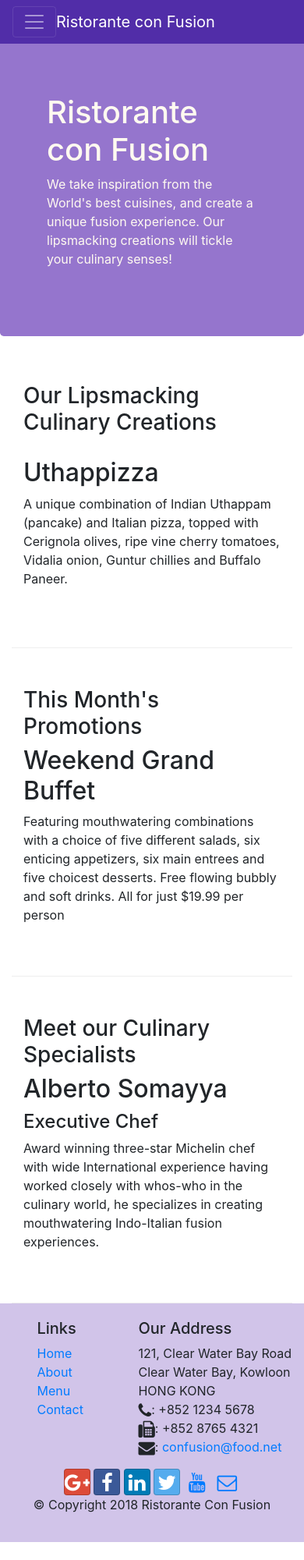
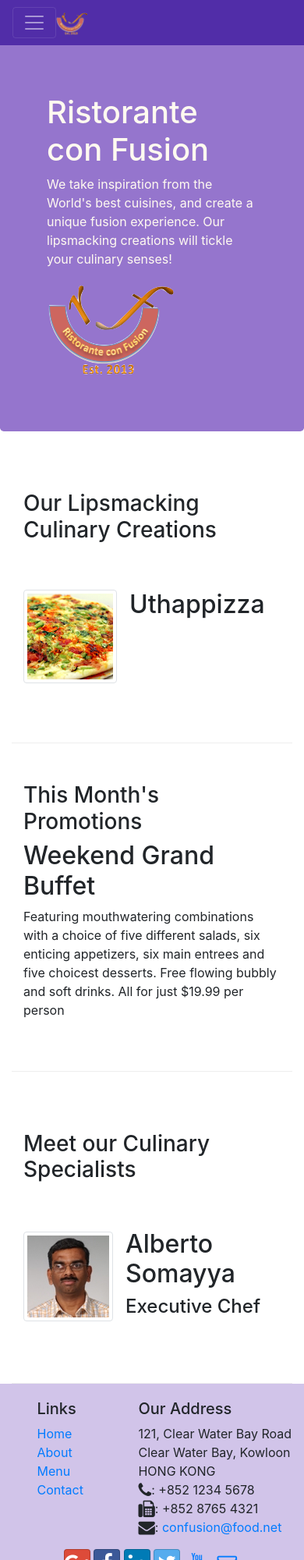
Before and after one commit to aadilghani1/Restorante-, a website: page index.html in a window 390 px wide. Shown: the top 2000 px of the page at 78% size. Before the commit the page ends 1977 px from the top, so only its background shows below. Drawn offline with nearby package versions, Linux system fonts and the light colour scheme.

Commit message:
Images and Media

```diff
--- a/index.html
+++ b/index.html
@@ -21,7 +21,7 @@
             <button class="navbar-toggler" type="button" data-toggle="collapse" data-target="#Navbar">
                 <span class="navbar-toggler-icon"></span>
             </button>
-            <a class="navbar-brand mr-auto" href="#">Ristorante con Fusion</a>
+            <a class="navbar-brand mr-auto" href="#"><img src="img/logo.png" height="30" width="41"></a>
             <div class="collapse navbar-collapse" id="Navbar">
                 <ul class="navbar-nav mr-auto">
                     <li class="nav-item active"><a class="nav-link" href="#"><span class="fa fa-home fa-lg"></span> Home</a></li>
@@ -40,9 +40,9 @@
                     <h1>Ristorante con Fusion</h1>
                     <p>We take inspiration from the World's best cuisines, and create a unique fusion experience. Our lipsmacking creations will tickle your culinary senses!</p>
                 </div>
-                <div class="col-12 col-sm">
+                <div class="col-12 col-sm align-self-center">
+                    <img src="img/logo.png" class="img-fluid">
                 </div>
-            </div>
         </div>
     </header>
 
@@ -52,8 +52,17 @@
                 <h3>Our Lipsmacking Culinary Creations</h3>
             </div>
             <div class="col col-sm order-sm-first col-md">
-                <h2>Uthappizza</h2>
-                <p>A unique combination of Indian Uthappam (pancake) and Italian pizza, topped with Cerignola olives, ripe vine cherry tomatoes, Vidalia onion, Guntur chillies and Buffalo Paneer.</p>
+                <div class="media">
+                    <img class="d-flex mr-3 img-thumbnail align-self-center"
+                            src="img/uthappizza.png" alt="Uthappizza">
+                    <div class="media-body">
+                        <h2 class="mt-0">Uthappizza</h2>
+                        <p class="d-none d-sm-block">A unique combination of Indian Uthappam (pancake) and
+                            Italian pizza, topped with Cerignola olives, ripe vine
+                            cherry tomatoes, Vidalia onion, Guntur chillies and
+                            Buffalo Paneer.</p>
+                    </div>
+                </div>
             </div>
         </div>
 
@@ -73,9 +82,16 @@
                 <h3>Meet our Culinary Specialists</h3>
             </div>
             <div class="col col-sm order-sm-first col-md">
-                <h2>Alberto Somayya</h2>
-                <h4>Executive Chef</h4>
-                <p>Award winning three-star Michelin chef with wide International experience having worked closely with whos-who in the culinary world, he specializes in creating mouthwatering Indo-Italian fusion experiences. </p>
+                <div class="media">
+                    <img class="d-flex mr-3 img-thumbnail align-self-center"
+                    src="img/alberto.png" alt="alberto">
+                    <div class="media-body">
+                        <h2 class="mt-0">Alberto Somayya</h2>
+                        <h4>Executive Chef</h4>
+                        <p class="d-none d-sm-block">Award winning three-star Michelin chef with wide International experience having worked closely with whos-who in the culinary world, he specializes in creating mouthwatering Indo-Italian fusion experiences. </p>
+                    </div>
+                </div>
+
             </div>
         </div>
     </div>
```
Also changed, not shown: aboutus.html (+3 -2 lines), contactus.html (+3 -2 lines), img/alberto.png (added), img/buffet.png (added), img/logo.png (added), img/uthappizza.png (added), 1 other file.
